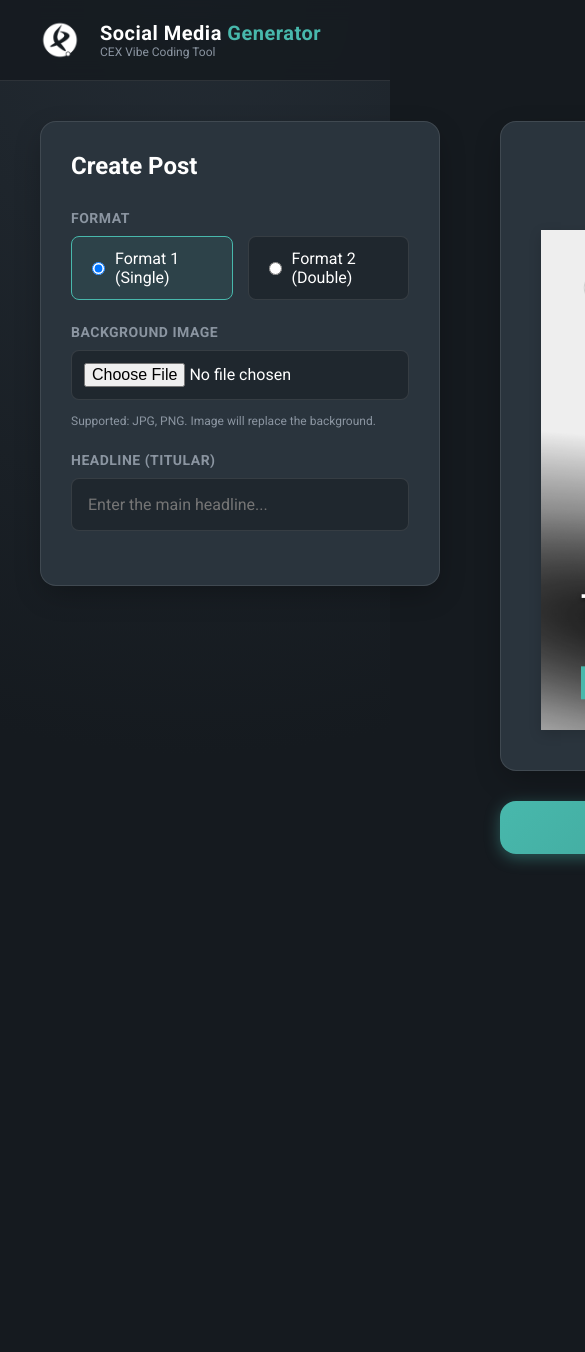
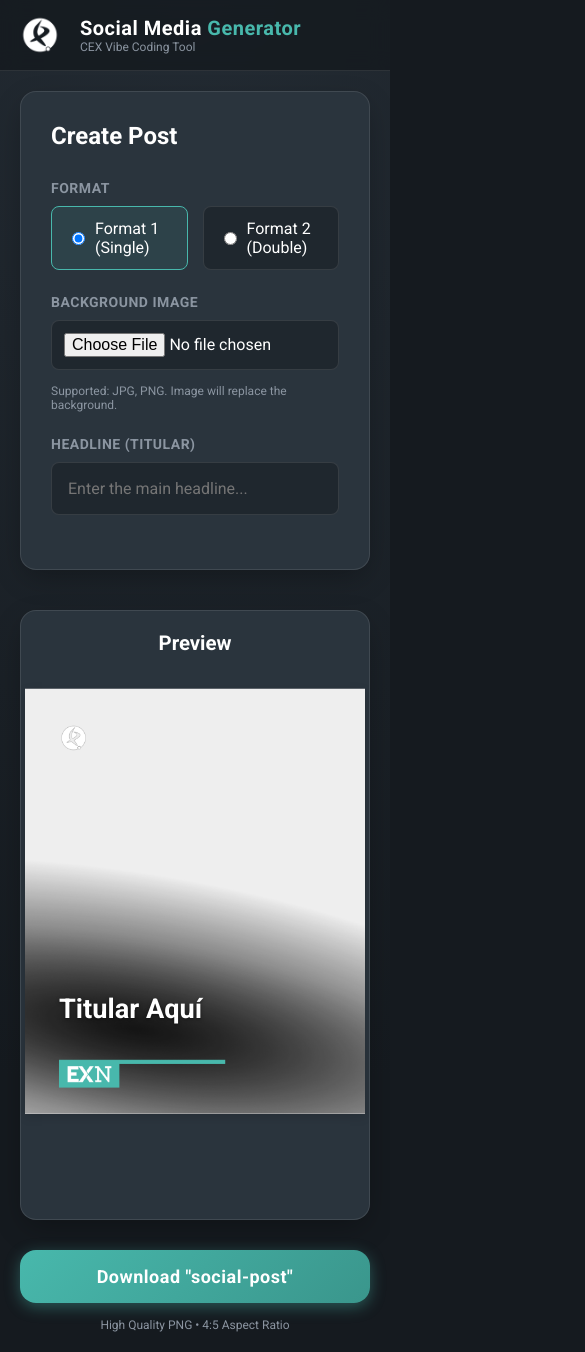
Before and after one commit to juanjoespada86/social-media-generator, a React (Vite) app: page / in a window 390 px wide. Shown: the top 1352 px of the page, 585 px wide, since content can reach past the window. Before the commit the page ends 923 px from the top, so only its background shows below. Built offline with nearby package versions, Linux system fonts and the light colour scheme.

Commit message:
Refactor: Make frontend responsive (Mobile/Tablet)

```diff
--- a/src/App.jsx
+++ b/src/App.jsx
@@ -19,25 +19,9 @@ function App() {
   };
 
   return (
-    <div style={{
-      minHeight: '100vh',
-      display: 'flex',
-      flexDirection: 'column',
-      background: 'radial-gradient(circle at 50% 0%, #232b33 0%, var(--bg-page) 80%)'
-    }}>
+    <div className="app-container">
       {/* Header */}
-      <header style={{
-        padding: '20px 40px',
-        borderBottom: '1px solid var(--border-color)',
-        background: 'rgba(21, 26, 31, 0.8)',
-        backdropFilter: 'blur(10px)',
-        display: 'flex',
-        alignItems: 'center',
-        gap: '20px',
-        position: 'sticky',
-        top: 0,
-        zIndex: 100
-      }}>
+      <header className="app-header">
         <img src="/logo.png" alt="Logo" style={{ height: '40px' }} />
         <div>
           <h1 style={{ fontSize: '20px', fontWeight: '700', letterSpacing: '0.5px' }}>
@@ -48,40 +32,20 @@ function App() {
       </header>
 
       {/* Main Layout */}
-      <main style={{
-        flex: 1,
-        padding: '40px',
-        maxWidth: '1600px',
-        margin: '0 auto',
-        width: '100%',
-        display: 'grid',
-        gridTemplateColumns: 'minmax(400px, 1fr) 1.5fr', // Editor | Preview
-        gap: '60px',
-        alignItems: 'start'
-      }}>
+      <main className="app-main">
 
         {/* Editor Column */}
-        <div style={{ display: 'flex', flexDirection: 'column', gap: '20px' }}>
+        <div style={{ display: 'flex', flexDirection: 'column', gap: '20px', width: '100%' }}>
           <Editor settings={settings} updateSettings={updateSettings} />
         </div>
 
         {/* Preview Column */}
-        <div style={{
-          display: 'flex',
-          flexDirection: 'column',
-          alignItems: 'center',
-          gap: '30px',
-          position: 'sticky',
-          top: '120px'
-        }}>
-          <div style={{
-            padding: '40px',
-            background: 'var(--bg-card)',
-            borderRadius: 'var(--border-radius)',
-            border: '1px solid var(--border-color)',
-            boxShadow: 'var(--shadow-lg)'
-          }}>
-            <Preview ref={previewRef} settings={settings} />
+        <div className="preview-section">
+          <div className="preview-card">
+            {/* Scaler handles mobile resizing without affecting 4:5 aspect ratio structure */}
+            <div className="preview-scaler">
+              <Preview ref={previewRef} settings={settings} />
+            </div>
           </div>
 
           <Controls previewRef={previewRef} fileName={settings.title || 'social-post'} />
--- a/src/index.css
+++ b/src/index.css
@@ -61,3 +61,100 @@ button {
   font-family: inherit;
   cursor: pointer;
 }
+
+/* --- Responsive Layout --- */
+
+.app-container {
+  min-height: 100vh;
+  display: flex;
+  flex-direction: column;
+  background: radial-gradient(circle at 50% 0%, #232b33 0%, var(--bg-page) 80%);
+}
+
+.app-header {
+  padding: 20px 40px;
+  border-bottom: 1px solid var(--border-color);
+  background: rgba(21, 26, 31, 0.8);
+  backdrop-filter: blur(10px);
+  display: flex;
+  align-items: center;
+  gap: 20px;
+  position: sticky;
+  top: 0;
+  z-index: 100;
+}
+
+.app-main {
+  flex: 1;
+  padding: 40px;
+  max-width: 1600px;
+  margin: 0 auto;
+  width: 100%;
+  display: grid;
+  grid-template-columns: minmax(400px, 1fr) 1.5fr;
+  /* Editor | Preview */
+  gap: 60px;
+  align-items: start;
+}
+
+.preview-section {
+  display: flex;
+  flex-direction: column;
+  align-items: center;
+  gap: 30px;
+  position: sticky;
+  top: 120px;
+}
+
+.preview-card {
+  padding: 40px;
+  background: var(--bg-card);
+  border-radius: var(--border-radius);
+  border: 1px solid var(--border-color);
+  box-shadow: var(--shadow-lg);
+  /* Ensure it doesn't overflow horizontally on small screens */
+  max-width: 100%;
+  overflow: hidden;
+}
+
+/* Mobile / Tablet Breakpoint */
+@media (max-width: 1024px) {
+  .app-header {
+    padding: 15px 20px;
+  }
+
+  .app-main {
+    display: flex;
+    flex-direction: column-reverse;
+    /* Put Preview on top or bottom? Use Column usually means Preview details might be below. Let's stick to column. Top-down: Editor then Preview? Or Preview then Editor? Usually Editor is first on desktop. On mobile, users might want to see preview as they edit, but they can't see both. Let's stack them normally: Editor top, Preview bottom. */
+    flex-direction: column;
+    gap: 40px;
+    padding: 20px;
+  }
+
+  .preview-section {
+    position: static;
+    /* No longer sticky on mobile */
+    width: 100%;
+  }
+
+  .preview-card {
+    padding: 20px;
+    width: 100%;
+    display: flex;
+    justify-content: center;
+  }
+}
+
+@media (max-width: 480px) {
+  .app-header h1 {
+    font-size: 18px;
+  }
+
+  /* Scale down preview if needed or let it scroll */
+  .preview-scaler {
+    transform-origin: top center;
+    transform: scale(0.85);
+    /* Slight shrink for very small phones */
+  }
+}
```
